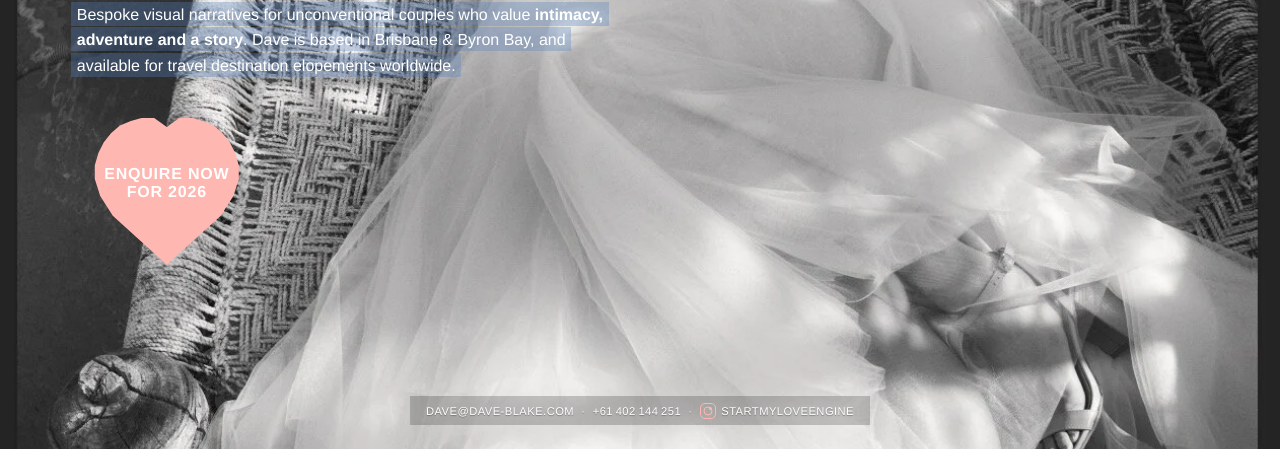
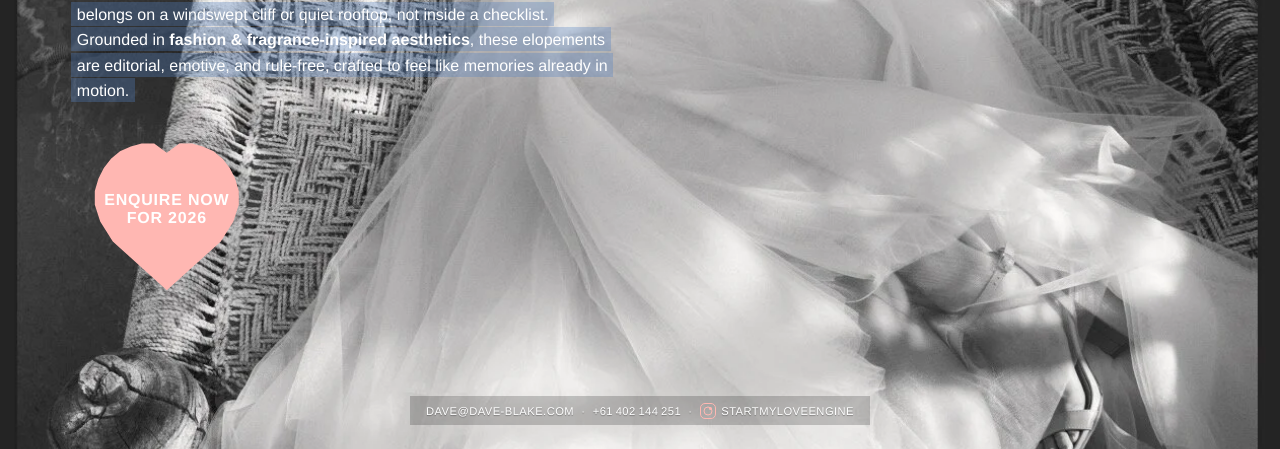
Before and after one commit to daveblakephoto/startmyloveengine, a plain HTML site: page index.html in a window 1280 px wide. Shown: the part 351-800 px from the top of the page. Drawn offline with Linux system fonts and the light colour scheme.

Commit message:
update hero copy

```diff
--- a/index.html
+++ b/index.html
@@ -186,8 +186,8 @@
       </p>
       <p class="hero__body">
         <span class="hero__body-highlight">
-          Bespoke visual narratives for unconventional couples who value <b>intimacy, adventure
-          and a story</b>. Dave is based in Brisbane &amp; Byron Bay, and available for travel destination elopements worldwide.
+          For couples who value <b>visual poetry over tradition</b>. The kind of love that belongs on a windswept cliff or quiet rooftop, not inside a checklist.
+          Grounded in <b>fashion &amp; fragrance-inspired aesthetics</b>, these elopements are editorial, emotive, and rule-free, crafted to feel like memories already in motion.
         </span>
       </p>
       <a
```
